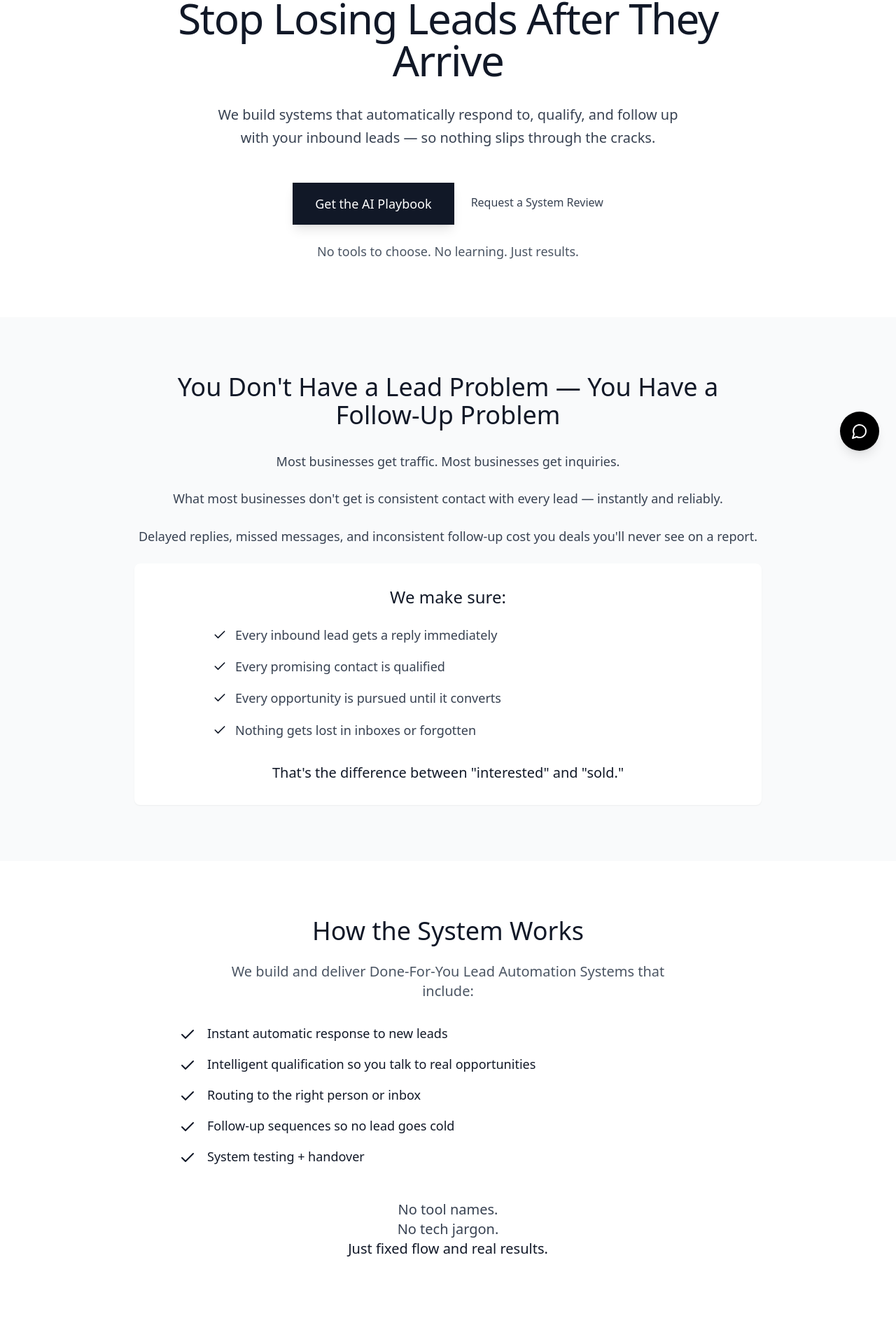
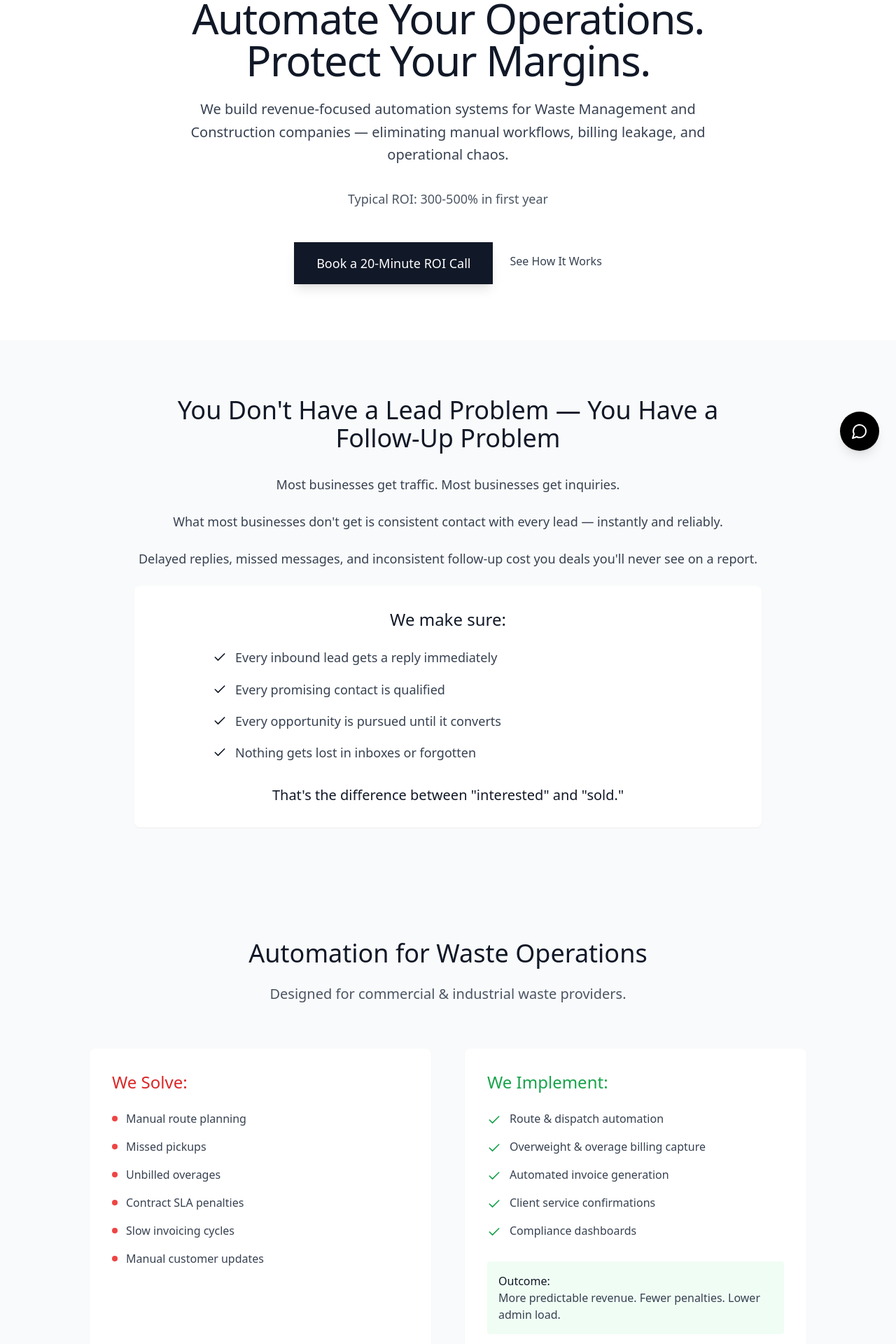
Before and after one commit to Projectcaroline/auvra, a React (Vite) app: page / in a window 1280 px wide. Shown: the part 132-2052 px from the top of the page at 70% size. Built offline with nearby package versions, Linux system fonts and the light colour scheme; a web font is replaced by a local one.

Commit message:
Fix content update with proper changes

```diff
--- a/index.html
+++ b/index.html
@@ -6,9 +6,9 @@
     <meta name="viewport" content="width=device-width, initial-scale=1.0" />
     <meta http-equiv="Content-Security-Policy" content="upgrade-insecure-requests">
     <meta http-equiv="Strict-Transport-Security" content="max-age=31536000; includeSubDomains">
-    <title>Twentysum - Private AI for the Powerful | Elite Automation Systems</title>
-    <meta name="description" content="Quiet power. Automated wealth. Private AI systems for elite founders, investors & high-performers who refuse to fall behind. Luxury automation that scales quietly." />
-    <meta name="keywords" content="private AI, elite automation, luxury AI systems, high-end automation, executive AI, wealth automation, elite founders, private intelligence" />
+    <title>Twentysum - Waste Management & Construction Automation | Guarantee ROI</title>
+    <meta name="description" content="Automate operations for waste management & construction companies. 5-15% revenue recovery guaranteed. Eliminate billing leakage & protect margins." />
+    <meta name="keywords" content="waste management automation, construction automation, ROI guarantee, billing automation, operational efficiency, margin protection" />
     <meta name="author" content="Twentysum Private AI Systems" />
     <meta name="robots" content="index, follow" />
     <meta name="language" content="English" />
@@ -16,15 +16,15 @@
     <!-- Open Graph / Facebook -->
     <meta property="og:type" content="website" />
     <meta property="og:url" content="https://twentysum.online/" />
-    <meta property="og:title" content="Twentysum - Private AI for the Powerful" />
-    <meta property="og:description" content="Quiet power. Automated wealth. Private AI systems for elite founders who refuse to fall behind." />
+    <meta property="og:title" content="Twentysum - Waste Management & Construction Automation" />
+    <meta property="og:description" content="Automate operations. Protect margins. 5-15% revenue recovery guaranteed for waste management & construction companies." />
     <meta property="og:image" content="https://images.pexels.com/photos/3756679/pexels-photo-3756679.jpeg?auto=compress&cs=tinysrgb&w=1200&h=630" />
 
     <!-- Twitter -->
     <meta property="twitter:card" content="summary_large_image" />
     <meta property="twitter:url" content="https://twentysum.online/" />
-    <meta property="twitter:title" content="Twentysum - Private AI for the Powerful" />
-    <meta property="twitter:description" content="Quiet power. Automated wealth. Private AI systems for elite founders who refuse to fall behind." />
+    <meta property="twitter:title" content="Twentysum - Waste Management & Construction Automation" />
+    <meta property="twitter:description" content="Automate operations. Protect margins. 5-15% revenue recovery guaranteed for waste management & construction companies." />
     <meta property="twitter:image" content="https://images.pexels.com/photos/3756679/pexels-photo-3756679.jpeg?auto=compress&cs=tinysrgb&w=1200&h=630" />
 
     <!-- Structured Data -->
--- a/src/App.tsx
+++ b/src/App.tsx
@@ -54,30 +54,29 @@ const App = () => {
       {/* Hero Section */}
       <section className="pt-32 pb-20 px-6">
         <div className="max-w-4xl mx-auto text-center">
-          <h1 className="text-5xl md:text-6xl font-light leading-tight mb-8 tracking-tight text-gray-900">
-            Stop Losing Leads After They Arrive
+          <h1 className="text-5xl md:text-6xl font-light leading-tight mb-6 tracking-tight text-gray-900">
+            Automate Your Operations. Protect Your Margins.
           </h1>
-          <p className="text-xl text-gray-700 mb-12 max-w-2xl mx-auto leading-relaxed">
-            We build systems that automatically respond to, qualify, and follow up with your inbound leads — so nothing slips through the cracks.
+          <p className="text-xl text-gray-700 mb-8 max-w-3xl mx-auto leading-relaxed">
+            We build revenue-focused automation systems for Waste Management and Construction companies — eliminating manual workflows, billing leakage, and operational chaos.
+          </p>
+          <p className="text-lg text-gray-600 mb-12 font-medium">
+            Typical ROI: 300-500% in first year
           </p>
           <div className="flex flex-col sm:flex-row gap-6 justify-center items-center">
             <button
-              onClick={() => handleChatResponse('playbook')}
+              onClick={() => handleChatResponse('review')}
               className="bg-gray-900 text-white px-8 py-4 text-lg font-medium hover:bg-gray-800 transition-colors shadow-lg"
             >
-              Get the AI Playbook
+              Book a 20-Minute ROI Call
             </button>
             <a
-              href="#"
-              onClick={() => handleChatResponse('review')}
+              href="#how-it-works"
               className="text-gray-700 hover:text-gray-900 transition-colors border-b border-transparent hover:border-gray-900 pb-1"
             >
-              Request a System Review
+              See How It Works
             </a>
           </div>
-          <p className="text-gray-600 mt-6 text-lg">
-            No tools to choose. No learning. Just results.
-          </p>
         </div>
       </section>
 
@@ -117,41 +116,75 @@ const App = () => {
         </div>
       </section>
 
-      {/* How It Works Section */}
-      <section id="how-it-works" className="py-20">
+      {/* Waste Management Section */}
+      <section className="py-20 bg-gray-50">
         <div className="max-w-6xl mx-auto px-6">
           <div className="text-center mb-16">
-            <h2 className="text-4xl font-light mb-6">How the System Works</h2>
-            <p className="text-xl text-gray-600 max-w-2xl mx-auto mb-8">
-              We build and deliver Done-For-You Lead Automation Systems that include:
+            <h2 className="text-4xl font-light mb-6">Automation for Waste Operations</h2>
+            <p className="text-xl text-gray-600 max-w-2xl mx-auto">
+              Designed for commercial & industrial waste providers.
             </p>
-            <div className="max-w-3xl mx-auto">
-              <ul className="space-y-4 text-left text-lg">
+          </div>
+
+          <div className="grid md:grid-cols-2 gap-12 max-w-5xl mx-auto">
+            <div className="bg-white p-8 rounded-lg shadow-sm">
+              <h3 className="text-2xl font-medium mb-6 text-red-600">We Solve:</h3>
+              <ul className="space-y-4 text-gray-700">
                 <li className="flex items-start">
-                  <Check className="w-6 h-6 text-gray-900 mt-1 mr-4 flex-shrink-0" />
-                  <span>Instant automatic response to new leads</span>
+                  <span className="w-2 h-2 bg-red-500 rounded-full mt-2 mr-3 flex-shrink-0"></span>
+                  <span>Manual route planning</span>
                 </li>
                 <li className="flex items-start">
-                  <Check className="w-6 h-6 text-gray-900 mt-1 mr-4 flex-shrink-0" />
-                  <span>Intelligent qualification so you talk to real opportunities</span>
+                  <span className="w-2 h-2 bg-red-500 rounded-full mt-2 mr-3 flex-shrink-0"></span>
+                  <span>Missed pickups</span>
                 </li>
                 <li className="flex items-start">
-                  <Check className="w-6 h-6 text-gray-900 mt-1 mr-4 flex-shrink-0" />
-                  <span>Routing to the right person or inbox</span>
+                  <span className="w-2 h-2 bg-red-500 rounded-full mt-2 mr-3 flex-shrink-0"></span>
+                  <span>Unbilled overages</span>
                 </li>
                 <li className="flex items-start">
-                  <Check className="w-6 h-6 text-gray-900 mt-1 mr-4 flex-shrink-0" />
-                  <span>Follow-up sequences so no lead goes cold</span>
+                  <span className="w-2 h-2 bg-red-500 rounded-full mt-2 mr-3 flex-shrink-0"></span>
+                  <span>Contract SLA penalties</span>
                 </li>
                 <li className="flex items-start">
-                  <Check className="w-6 h-6 text-gray-900 mt-1 mr-4 flex-shrink-0" />
-                  <span>System testing + handover</span>
+                  <span className="w-2 h-2 bg-red-500 rounded-full mt-2 mr-3 flex-shrink-0"></span>
+                  <span>Slow invoicing cycles</span>
+                </li>
+                <li className="flex items-start">
+                  <span className="w-2 h-2 bg-red-500 rounded-full mt-2 mr-3 flex-shrink-0"></span>
+                  <span>Manual customer updates</span>
                 </li>
               </ul>
-              <div className="mt-12 text-center">
-                <p className="text-xl text-gray-700">No tool names.</p>
-                <p className="text-xl text-gray-700">No tech jargon.</p>
-                <p className="text-xl font-medium text-gray-900">Just fixed flow and real results.</p>
+            </div>
+
+            <div className="bg-white p-8 rounded-lg shadow-sm">
+              <h3 className="text-2xl font-medium mb-6 text-green-600">We Implement:</h3>
+              <ul className="space-y-4 text-gray-700">
+                <li className="flex items-start">
+                  <Check className="w-5 h-5 text-green-600 mt-1 mr-3 flex-shrink-0" />
+                  <span>Route & dispatch automation</span>
+                </li>
+                <li className="flex items-start">
+                  <Check className="w-5 h-5 text-green-600 mt-1 mr-3 flex-shrink-0" />
+                  <span>Overweight & overage billing capture</span>
+                </li>
+                <li className="flex items-start">
+                  <Check className="w-5 h-5 text-green-600 mt-1 mr-3 flex-shrink-0" />
+                  <span>Automated invoice generation</span>
+                </li>
+                <li className="flex items-start">
+                  <Check className="w-5 h-5 text-green-600 mt-1 mr-3 flex-shrink-0" />
+                  <span>Client service confirmations</span>
+                </li>
+                <li className="flex items-start">
+                  <Check className="w-5 h-5 text-green-600 mt-1 mr-3 flex-shrink-0" />
+                  <span>Compliance dashboards</span>
+                </li>
+              </ul>
+
+              <div className="mt-8 p-4 bg-green-50 rounded">
+                <p className="font-medium text-gray-900">Outcome:</p>
+                <p className="text-gray-700">More predictable revenue. Fewer penalties. Lower admin load.</p>
               </div>
             </div>
           </div>
```
